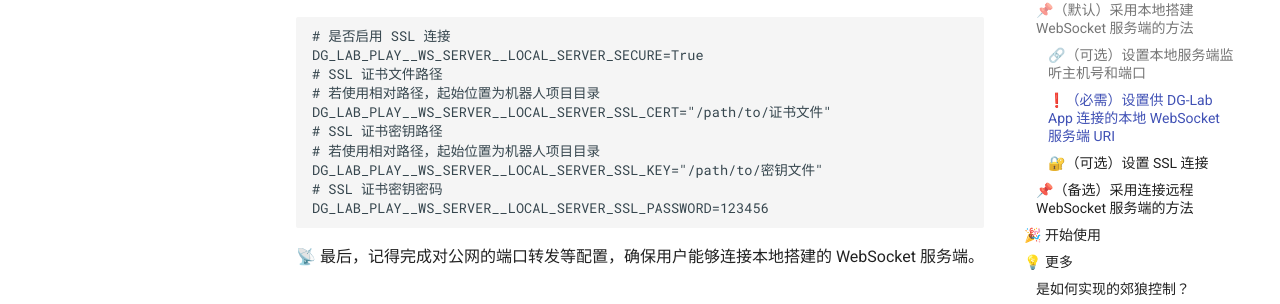
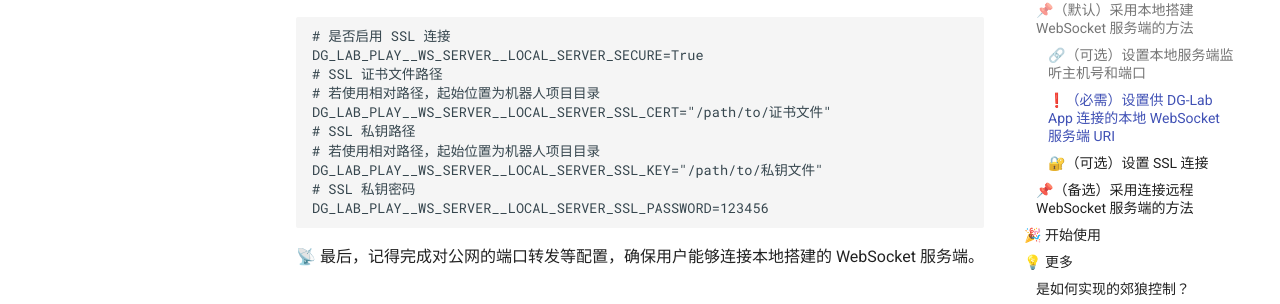
Before and after one commit to Ljzd-PRO/nonebot-plugin-dg-lab-play, an MkDocs documentation site: the page built from docs/index.md, in a window 1280 px wide and 900 px high, scrolled down 1886 px. Shown: the part 233-537 px from the top of the window. Built offline with MkDocs 1.6.1 and Material for MkDocs 9.7.7, drawn with Linux system fonts in a browser that asks for light colours; comment, search, counter and statistics services are not loaded; the version menu is left out.

Commit message:
docs: 密钥 -> 私钥

````diff
--- a/docs/index.md
+++ b/docs/index.md
@@ -103,10 +103,10 @@
 # SSL 证书文件路径
 # 若使用相对路径，起始位置为机器人项目目录
 DG_LAB_PLAY__WS_SERVER__LOCAL_SERVER_SSL_CERT="/path/to/证书文件"
-# SSL 证书密钥路径
+# SSL 私钥路径
 # 若使用相对路径，起始位置为机器人项目目录
-DG_LAB_PLAY__WS_SERVER__LOCAL_SERVER_SSL_KEY="/path/to/密钥文件"
-# SSL 证书密钥密码
+DG_LAB_PLAY__WS_SERVER__LOCAL_SERVER_SSL_KEY="/path/to/私钥文件"
+# SSL 私钥密码
 DG_LAB_PLAY__WS_SERVER__LOCAL_SERVER_SSL_PASSWORD=123456
 ```
 
````
Also changed, not shown: README.md (+3 -3 lines), docs/config/guide.md (+3 -3 lines).
